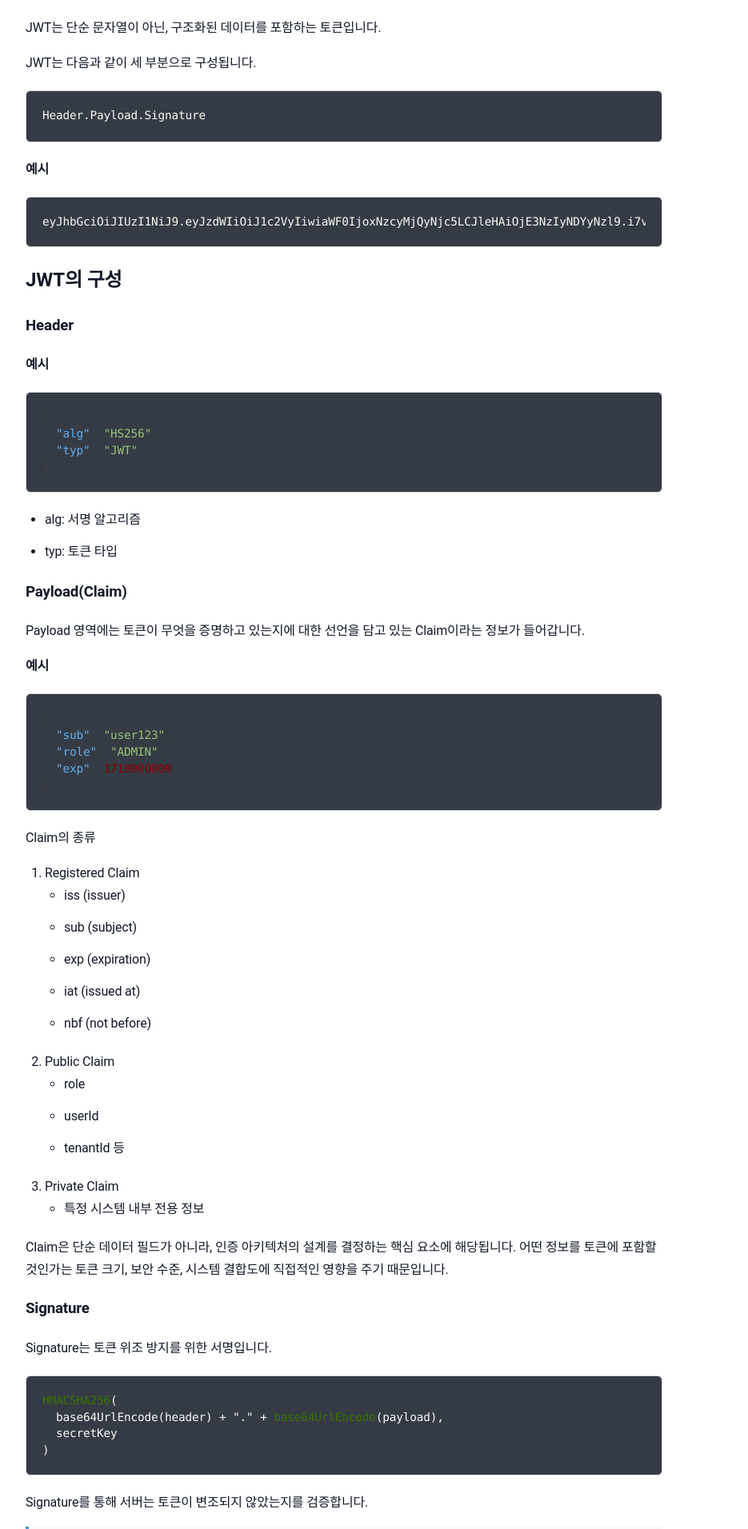
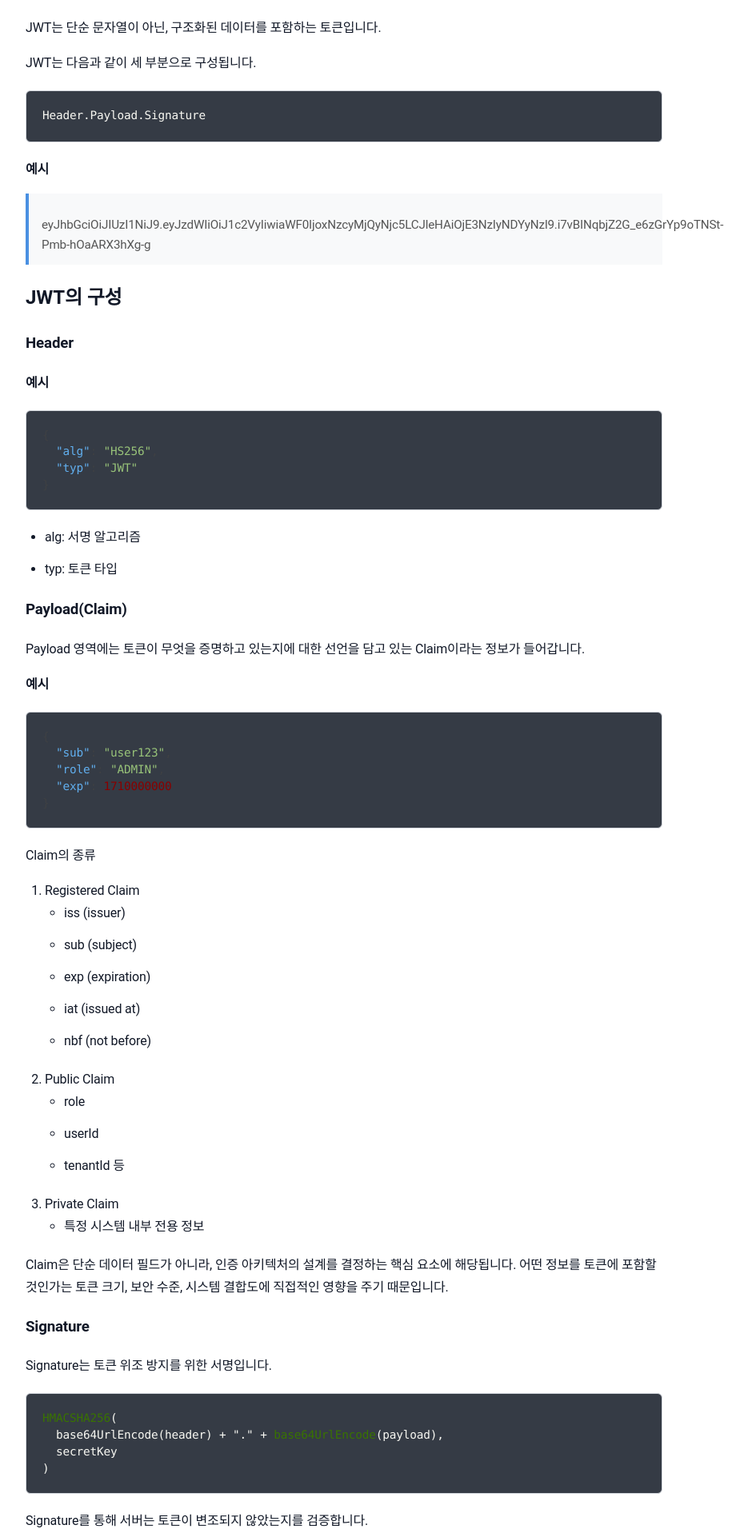
Before and after one commit to sanghoon-lee/sanghoon-lee.github.io, a Jekyll site: the page built from _posts/2026-02-28-JWT.md, in a window 1280 px wide. Shown: the part 2226-4138 px from the top of the page at 80% size, without its empty margins (210-1145 px from the left). Built offline with Jekyll 4.4.1, drawn with Linux system fonts in a browser that asks for light colours; nearby versions of some CDN libraries; comment, search, counter and statistics services are not loaded.

````diff
--- a/_posts/2026-02-28-JWT.md
+++ b/_posts/2026-02-28-JWT.md
@@ -74,9 +74,9 @@ Header.Payload.Signature
 ```
 
 **예시**
-```
-eyJhbGciOiJIUzI1NiJ9.eyJzdWIiOiJ1c2VyIiwiaWF0IjoxNzcyMjQyNjc5LCJleHAiOjE3NzIyNDYyNzl9.i7vBINqbjZ2G_e6zGrYp9oTNSt-Pmb-hOaARX3hXg-g
-```
+
+> eyJhbGciOiJIUzI1NiJ9.eyJzdWIiOiJ1c2VyIiwiaWF0IjoxNzcyMjQyNjc5LCJleHAiOjE3NzIyNDYyNzl9.i7vBINqbjZ2G_e6zGrYp9oTNSt-Pmb-hOaARX3hXg-g
+
 
 ## JWT의 구성
 
````
